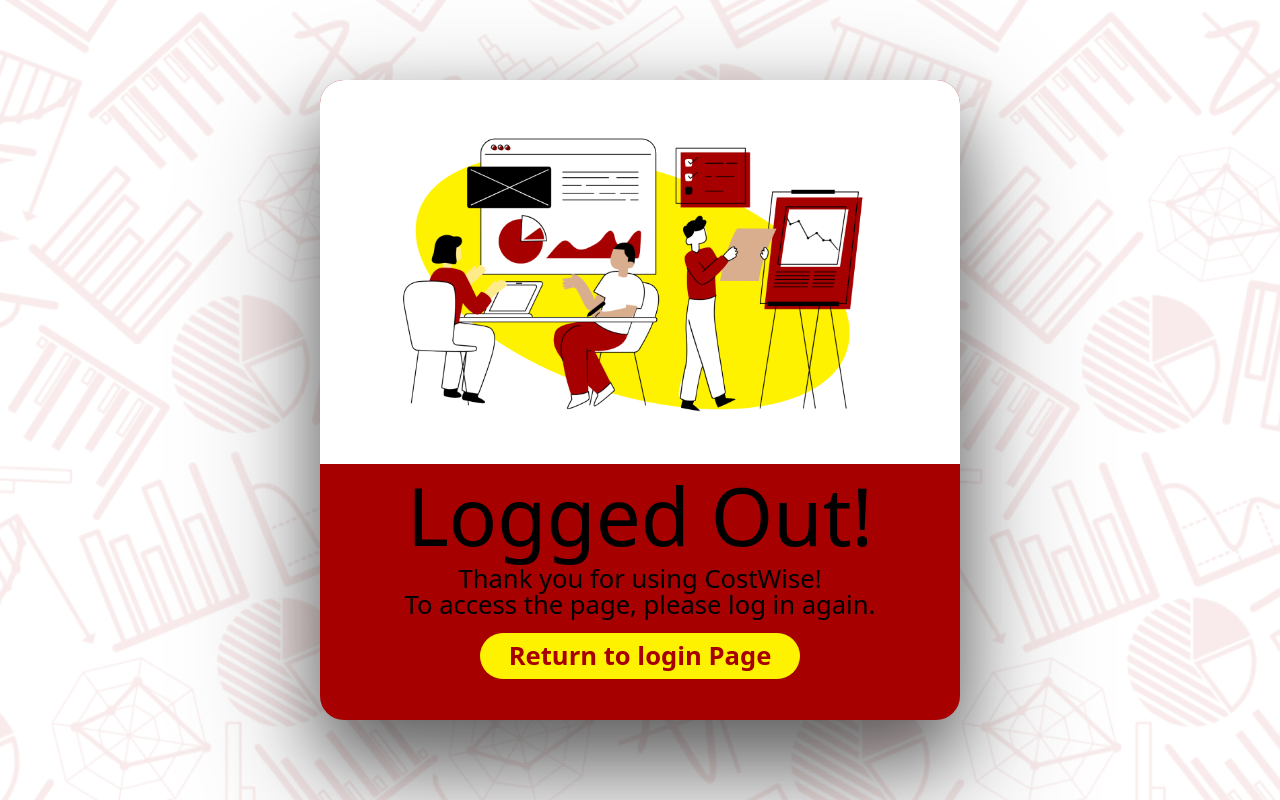
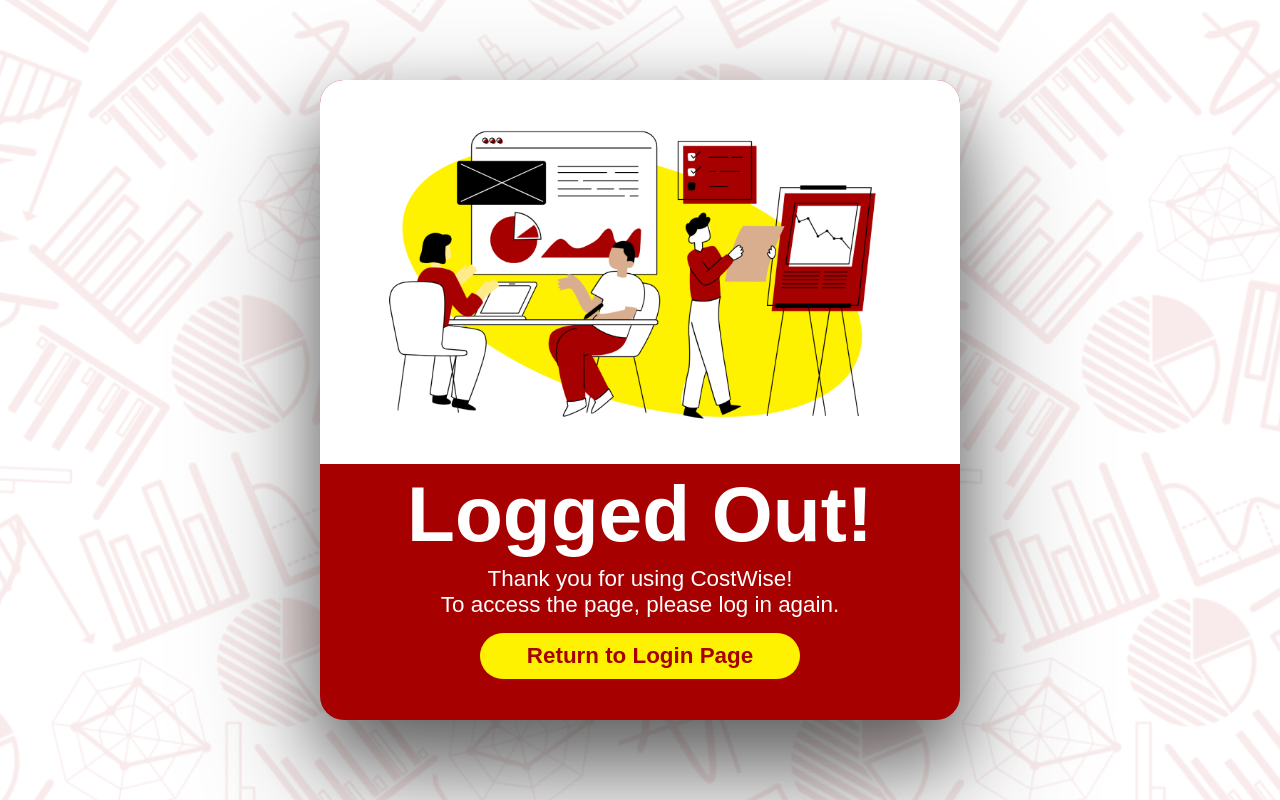
Before and after one commit to EXEcuted-tech/costwise, a Next.js app in the folder client/: page /logout in a window 1280 px wide. Built offline with nearby package versions, Linux system fonts and the light colour scheme.

Commit message:
feat: added initial routing and logout UI

```diff
--- a/client/src/app/logout/layout.tsx
+++ b/client/src/app/logout/layout.tsx
@@ -10,7 +10,7 @@
           className="min-h-screen bg-cover bg-center flex items-center justify-center h-screen"
           style={{ backgroundImage: "url('/images/logoutbg.png')" }}
         >
-          <div className="relative z-10 flex w-[50%] h-[80%] rounded-md">
+          <div className="relative z-10 flex w-[50%] h-[80%] rounded-md text-white">
             {children}
           </div>
         </div>
--- a/client/src/app/logout/page.tsx
+++ b/client/src/app/logout/page.tsx
@@ -2,32 +2,36 @@
 import Link from "next/link";
 function LogoutPage() {
   return (
-    <div className="w-[100%] h-[100%] bg-[#A60000] flex-row rounded-3xl drop-shadow-4xl">
+    <div className="w-[100%] h-[100%] bg-[#A60000] flex-row rounded-3xl drop-shadow-4xl font-poppins">
       <div className="flex h-[60%] items-center bg-white justify-center rounded-t-3xl">
         <img
           src="images/statsimage.png"
           alt=""
-          className="sm:w-[100%] md:w-[95%] lg:w-[90%] xl:w-[85%] h-auto"
+          className="sm:w-[100%] md:w-[95%] 2xl:w-[90%] xl:w-[85%] 3xl:w-[80%] h-auto"
         />
       </div>
 
       <div className="bg-green h-[40%] w-[100%] flex-row items-center justify-center">
         <div className="flex items-center justify-center h-[40%] w-[100%] font">
-          <p className="text-[5em]">Logged Out!</p>
+          <p className="lg:text-[4.7em] md:text-[4.5em] sm:text-[4.3em] 2xl:text-[4.9em] 3xl:text-[5em] 4xl:text-[5em] font-bold">
+            Logged Out!
+          </p>
         </div>
-        <div className="flex items-center justify-center h-[10%] w-[100%] font">
-          <p className="text-[1.6em]">Thank you for using CostWise!</p>
+        <div className="flex items-center justify-center h-[10%] w-[100%]">
+          <p className="lg:text-[1.2em] md:text-[1.4em] sm:text-[1.2em] 2xl:text-[1.4em]">
+            Thank you for using CostWise!
+          </p>
         </div>
-        <div className="flex items-center justify-center h-[10%] w-[100%] font">
-          <p className="text-[1.6em]">
+        <div className="flex items-center justify-center h-[10%] w-[100%]">
+          <p className="lg:text-[1.2em] md:text-[1.4em] sm:text-[1.2em] 2xl:text-[1.4em]">
             To access the page, please log in again.
           </p>
         </div>
         <div className="flex items-center justify-center h-[30%] w-[100%] font">
           <div className="bg-[#FEF200] w-[50%] flex items-center justify-center h-[60%] rounded-3xl">
             <Link href="/login">
-              <button className="text-[1.6em] text-[#A60000] font-bold">
-                Return to login Page
+              <button className="2xl:text-[1.4em] lg:text-[1.2em] md:text-[1.4em] sm:text-[1.2em] text-[#A60000] font-black">
+                Return to Login Page
               </button>
             </Link>
           </div>
```
